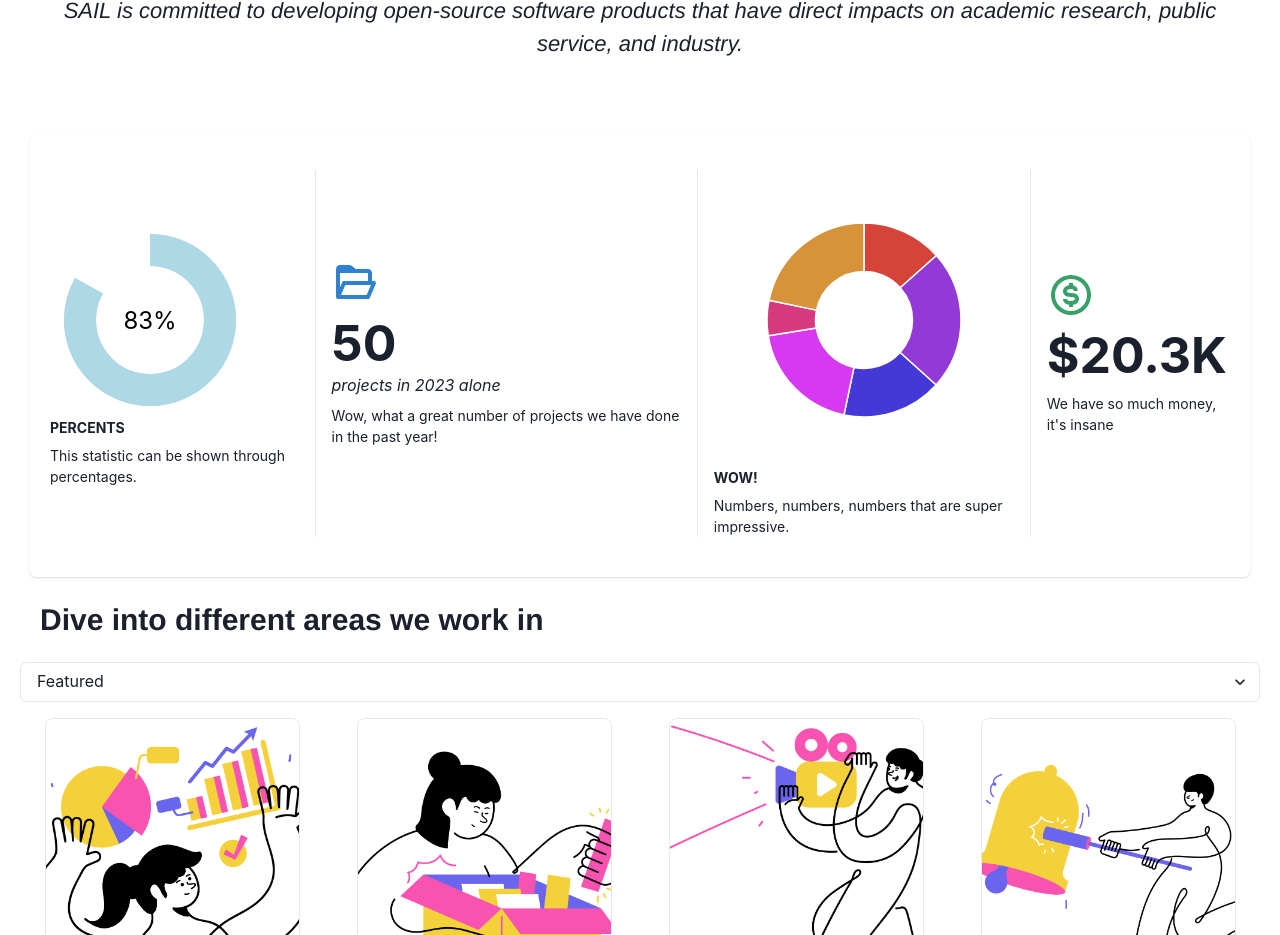
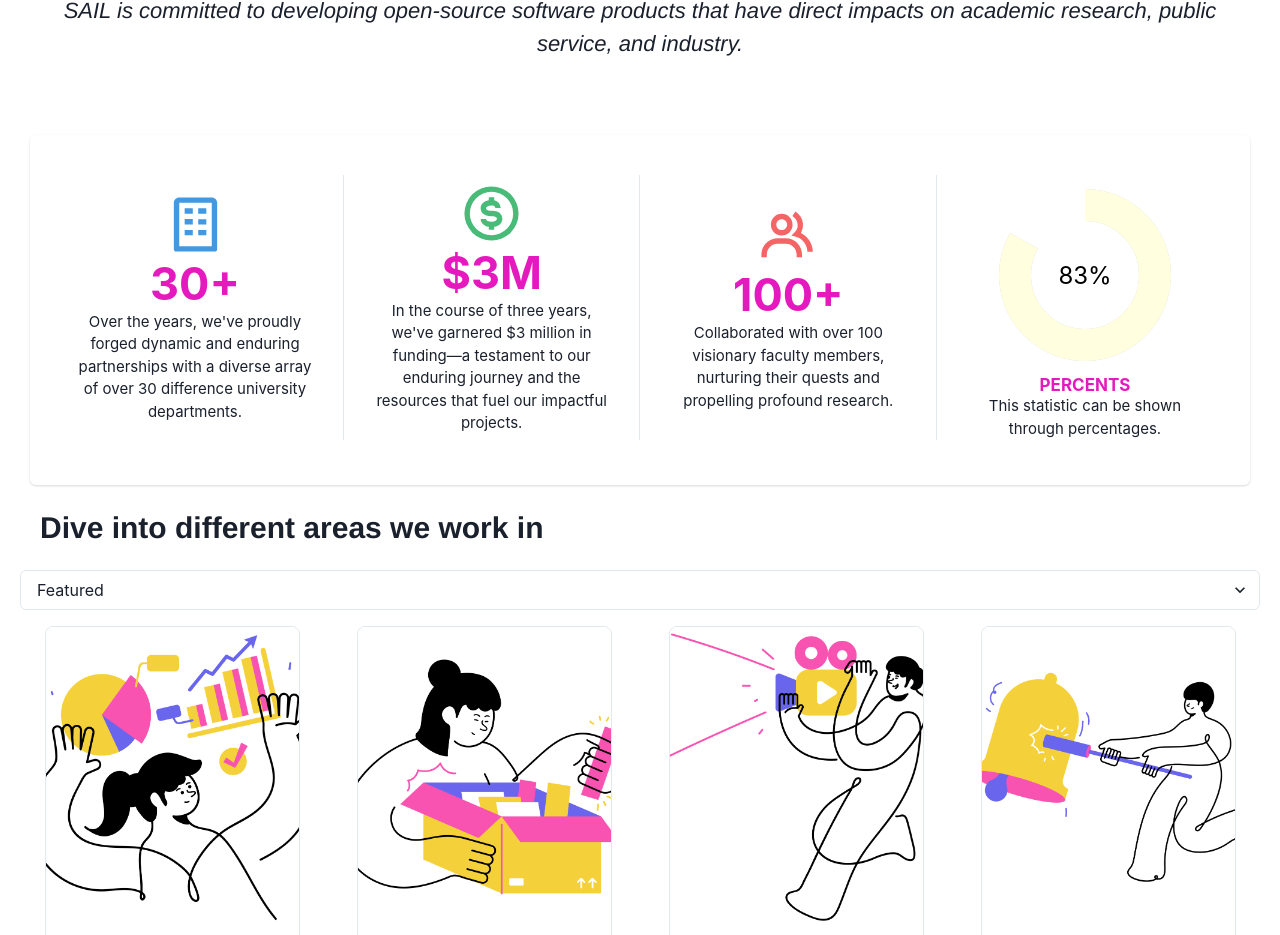
Before and after one commit to hicsail/hicsail.github.io, a React app: page /projects in a window 1280 px wide. Shown: the part 1176-2111 px from the top of the page. Built offline with nearby package versions, Linux system fonts and the light colour scheme; a web font is replaced by a local one.

Commit message:
data visual on projects page

```diff
--- a/src/components/DataVisual.tsx
+++ /dev/null
@@ -1,126 +0,0 @@
-import {
-  Box,
-  Card,
-  CardBody,
-  Heading,
-  HStack,
-  Icon,
-  StackDivider,
-  Text,
-} from '@chakra-ui/react';
-import { BiDollarCircle, BiFolderOpen } from 'react-icons/bi';
-import { Pie } from './CircularProgress';
-import { Doughnut } from 'react-chartjs-2';
-import { Chart as ChartJS, ArcElement, Tooltip } from 'chart.js';
-import * as React from 'react';
-
-export const DataVisual: React.FC = () => {
-  ChartJS.register(ArcElement, Tooltip);
-  const data = {
-    labels: ['first', 'second', 'third'],
-    datasets: [
-      {
-        data: [71, 123, 88, 101, 31, 115],
-        backgroundColor: [
-          '#d64439',
-          '#9339d6',
-          '#4439d6',
-          '#d639ef',
-          '#d6397d',
-          '#d69339',
-        ],
-        hoverBorderColor: [
-          '#d64439',
-          '#9339d6',
-          '#4439d6',
-          '#d639ef',
-          '#d6397d',
-          '#d69339',
-        ],
-        hoverBackgroundColor: [
-          '#d64439',
-          '#9339d6',
-          '#4439d6',
-          '#d639ef',
-          '#d6397d',
-          '#d69339',
-        ],
-        borderWidth: 1.5,
-        hoverBorderWidth: 1.9,
-        hoverOffset: 0,
-        radius: '65%',
-      },
-    ],
-  };
-
-  return (
-    <Card>
-      <CardBody>
-        <HStack padding="15px 0 20px 0" divider={<StackDivider />} spacing="4">
-          <Box>
-            <Pie colour="lightblue" percentage={83} />
-            <Heading size="xs" textTransform="uppercase">
-              Percents
-            </Heading>
-            <Text pt="2" fontSize="sm">
-              This statistic can be shown through percentages.
-            </Text>
-          </Box>
-
-          <Box>
-            <Icon
-              as={BiFolderOpen}
-              color="blue.500"
-              w={12}
-              h={12}
-              margin="auto"
-            />
-            <Heading fontSize="50px" textTransform="uppercase">
-              50
-            </Heading>
-            <Text fontStyle="italic">projects in 2023 alone</Text>
-            <Text pt="2" fontSize="sm">
-              Wow, what a great number of projects we have done in the past
-              year!
-            </Text>
-          </Box>
-          <Box>
-            <Doughnut data={data} />
-            <Heading size="xs" textTransform="uppercase">
-              Wow!
-            </Heading>
-            <Text pt="2" fontSize="sm">
-              Numbers, numbers, numbers that are super impressive.
-            </Text>
-          </Box>
-          <Box>
-            <Icon
-              as={BiDollarCircle}
-              color="green.500"
-              w={12}
-              h={12}
-              margin="auto"
-            />
-            <Heading fontSize="50px" textTransform="uppercase">
-              $20.3K
-            </Heading>
-            <Text pt="2" fontSize="sm">
-              We have so much money, it's insane
-            </Text>
-          </Box>
-        </HStack>
-      </CardBody>
-    </Card>
-  );
-};
-function useCountUp(arg0: {
-  isCounting: boolean;
-  duration: number;
-  start: number;
-  end: number;
-}): {
-  value: any;
-  reset: any;
-} {
-  throw new Error('Function not implemented.');
-}
--- /dev/null
+++ b/src/components/DataVisual/DataVisual.css
@@ -0,0 +1,36 @@
+#innerCard {
+  display: flex;
+  flex-direction: column;
+  justify-content: space-between;
+  max-width: 15em;
+  min-width: 11em;
+  padding: 0 3px 0 3px;
+}
+
+#cardIcon {
+  width: 65px;
+  height: 65px;
+  margin-left: auto;
+  margin-right: auto;
+}
+
+#cardHeading {
+  text-align: center;
+  color: rgb(228, 26, 191);
+  text-transform: uppercase;
+  margin-left: auto;
+  margin-right: auto;
+  font-size: 45px;
+}
+
+#cardText {
+  margin-left: auto;
+  margin-right: auto;
+  text-align: center;
+  font-size: 15px;
+}
+
+#stackityStack {
+  padding: 15px 5px 20px 5px;
+  justify-content: space-between;
+}
--- /dev/null
+++ b/src/components/DataVisual/DataVisual.tsx
@@ -0,0 +1,68 @@
+import {
+  Box,
+  Card,
+  CardBody,
+  Heading,
+  HStack,
+  Icon,
+  StackDivider,
+  Text,
+} from '@chakra-ui/react';
+import { BiDollarCircle, BiBuilding, BiGroup } from 'react-icons/bi';
+import { Pie } from '../CircularProgress';
+import * as React from 'react';
+import './DataVisual.css';
+
+export const DataVisual: React.FC = () => {
+  return (
+    <Card>
+      <CardBody>
+        <HStack
+          id="stackityStack"
+          margin="5px 20px 5px 20px"
+          divider={<StackDivider />}
+          justifyContent="space-between"
+        >
+          <Box id="innerCard">
+            <Icon id="cardIcon" as={BiBuilding} color="blue.400" />
+            <Heading id="cardHeading">30+</Heading>
+            <Text id="cardText">
+              Over the years, we've proudly forged dynamic and enduring
+              partnerships with a diverse array of over 30 difference university
+              departments.
+            </Text>
+          </Box>
+          <Box id="innerCard">
+            <Icon id="cardIcon" as={BiDollarCircle} color="green.400" />
+            <Heading id="cardHeading">$3M</Heading>
+            <Text id="cardText">
+              In the course of three years, we've garnered $3 million in
+              funding—a testament to our enduring journey and the resources that
+              fuel our impactful projects.
+            </Text>
+          </Box>
+          <Box id="innerCard">
+            <Icon id="cardIcon" as={BiGroup} color="red.400" />
+            <Heading id="cardHeading">100+</Heading>
+            <Text id="cardText">
+              Collaborated with over 100 visionary faculty members, nurturing
+              their quests and propelling profound research.
+            </Text>
+          </Box>
+
+          <Box id="innerCard">
+            <Box marginLeft="auto" marginRight="auto">
+              <Pie colour="lightyellow" percentage={83} />
+            </Box>
+            <Heading id="cardHeading" fontSize="17px !important">
+              Percents
+            </Heading>
+            <Text id="cardText">
+              This statistic can be shown through percentages.
+            </Text>
+          </Box>
+        </HStack>
+      </CardBody>
+    </Card>
+  );
+};
--- a/src/pages/Projects.tsx
+++ b/src/pages/Projects.tsx
@@ -1,7 +1,7 @@
 import * as React from 'react';
 import data from '../utils/data/data.json';
 import { ProjectsGrid } from '../components/ProjectsGrid';
-import { DataVisual } from '../components/DataVisual';
+import { DataVisual } from '../components/DataVisual/DataVisual';
 import { Box, Button, Spacer, Text } from '@chakra-ui/react';
 import { Fade } from 'react-awesome-reveal';
 
```
